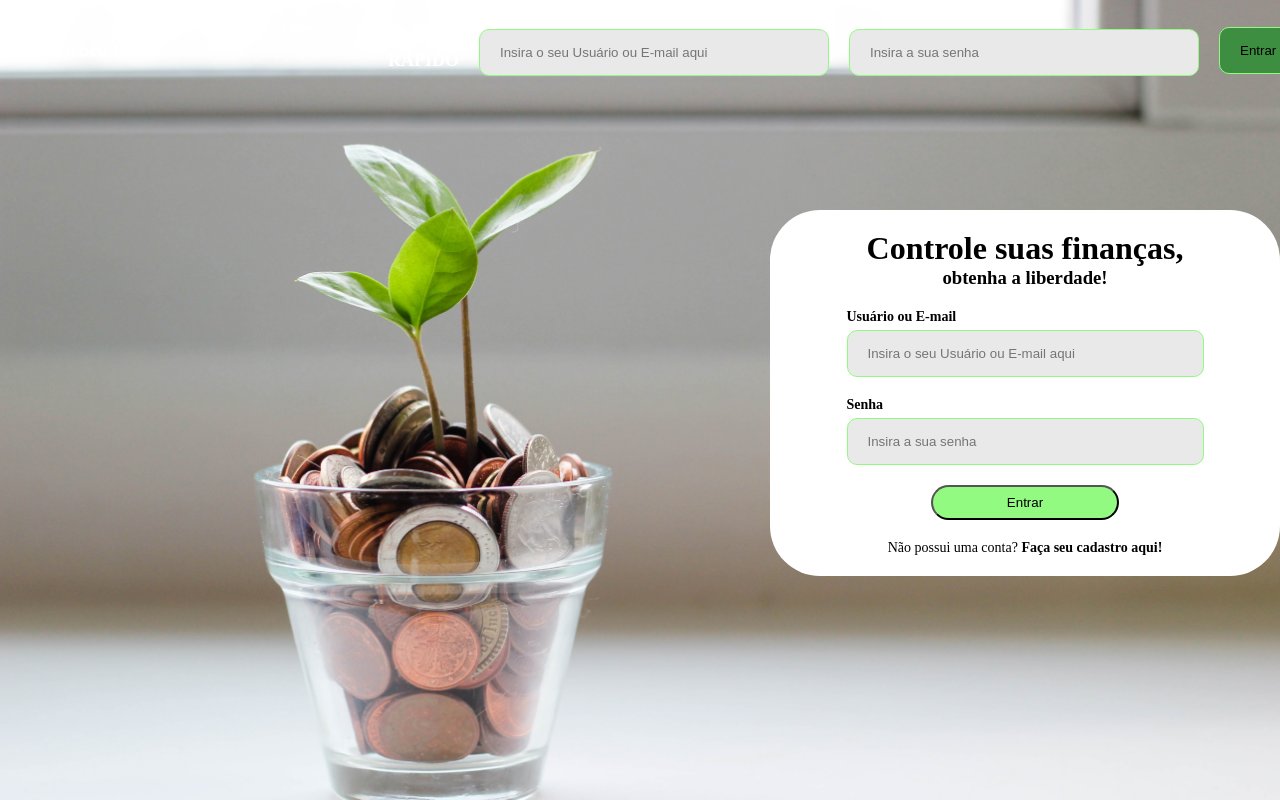
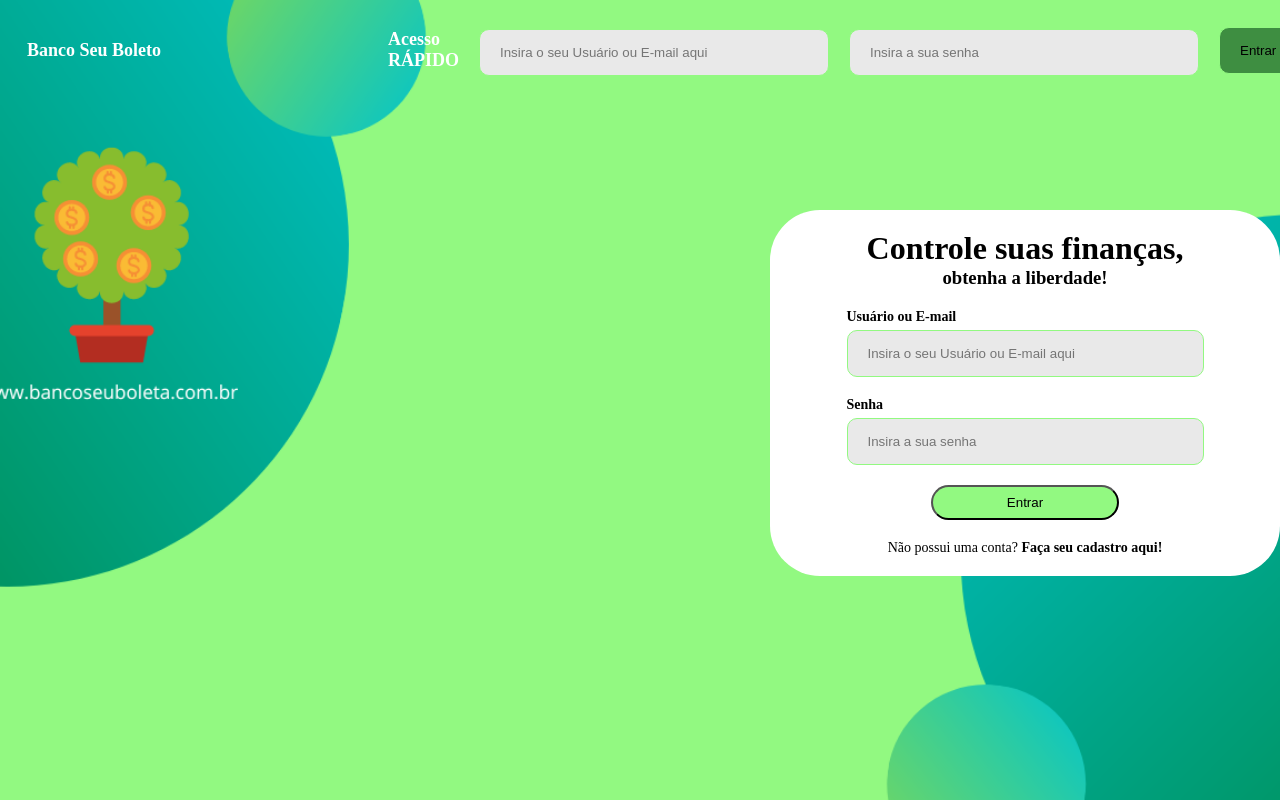
Before and after one commit to devbpatriciocosta/BancoBoleto, a Next.js app: page /loginPage in a window 1280 px wide. Built offline with nearby package versions, Linux system fonts and the light colour scheme; a web font is replaced by a local one.

Commit message:
Background Chaging

```diff
--- a/src/components/componentLoginPage/ComponentLoginPage.jsx
+++ b/src/components/componentLoginPage/ComponentLoginPage.jsx
@@ -3,7 +3,7 @@ import styled from 'styled-components'
 import LoginCard from '../../components/layout/cards/LoginCard'
 
 const FrontPageContainer = styled.div`
-  background-image: url('/MoneyTreeJpeg.jpg');
+  background-image: url('/bgSeuSeuBoleta.png');
   background-position: center;
   background-repeat: no-repeat;
   background-size: cover;
--- a/src/components/layout/frontPage/FrontPage.jsx
+++ b/src/components/layout/frontPage/FrontPage.jsx
@@ -2,7 +2,7 @@ import styled from 'styled-components'
 import WelcomeCard from '../cards/WelcomeCard'
 
 const FrontPageContainer = styled.div`
-  background-image: url('/MoneyTreeJpeg.jpg');
+  background-image: url('/bgSeuSeuBoleta.png');
   background-position: center;
   background-repeat: no-repeat;
   background-size: cover;
--- a/src/components/signUpPage.jsx/SignUpPage.jsx
+++ b/src/components/signUpPage.jsx/SignUpPage.jsx
@@ -3,7 +3,7 @@ import styled from 'styled-components'
 import SignInCard from '../../components/layout/cards/SignInCard'
 
 const FrontPageContainer = styled.div`
-  background-image: url('/MoneyTreeJpeg.jpg');
+  background-image: url('/bgSeuSeuBoleta.png');
   background-position: center;
   background-repeat: no-repeat;
   background-size: cover;
```
